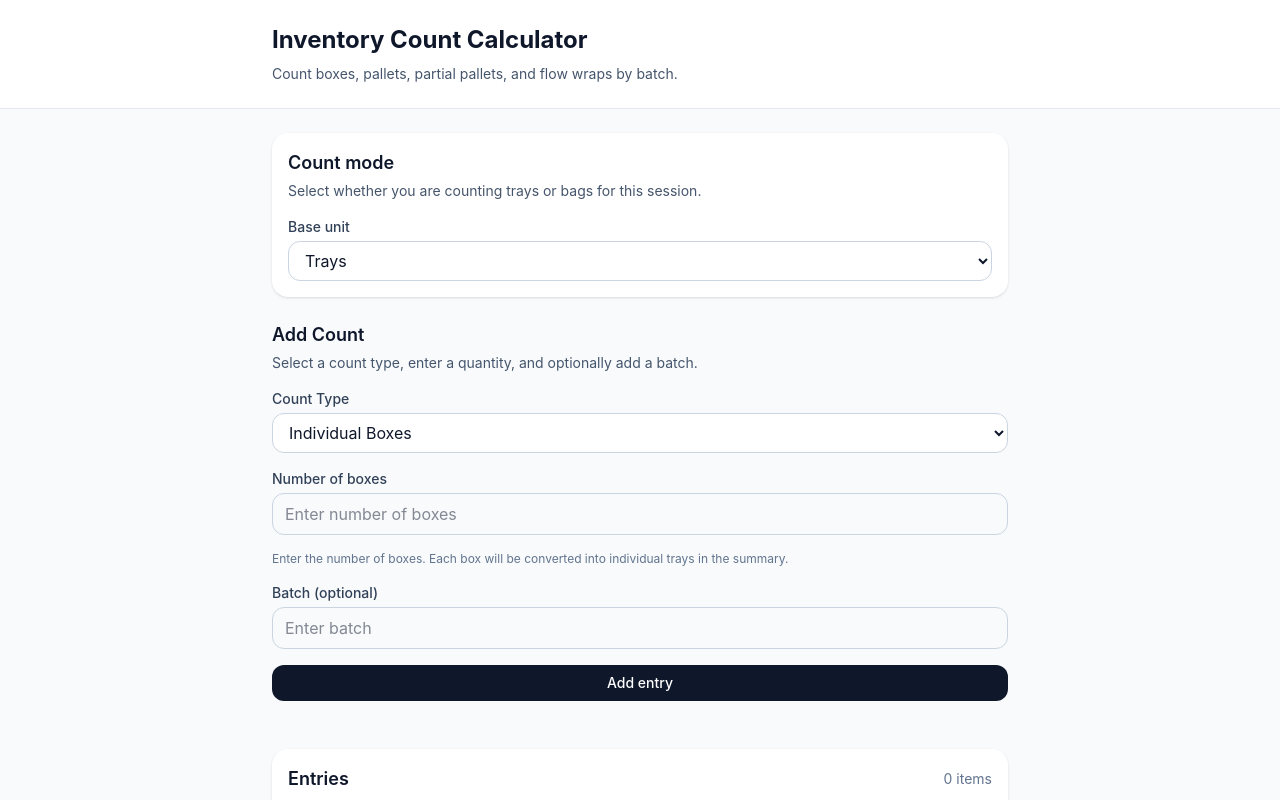
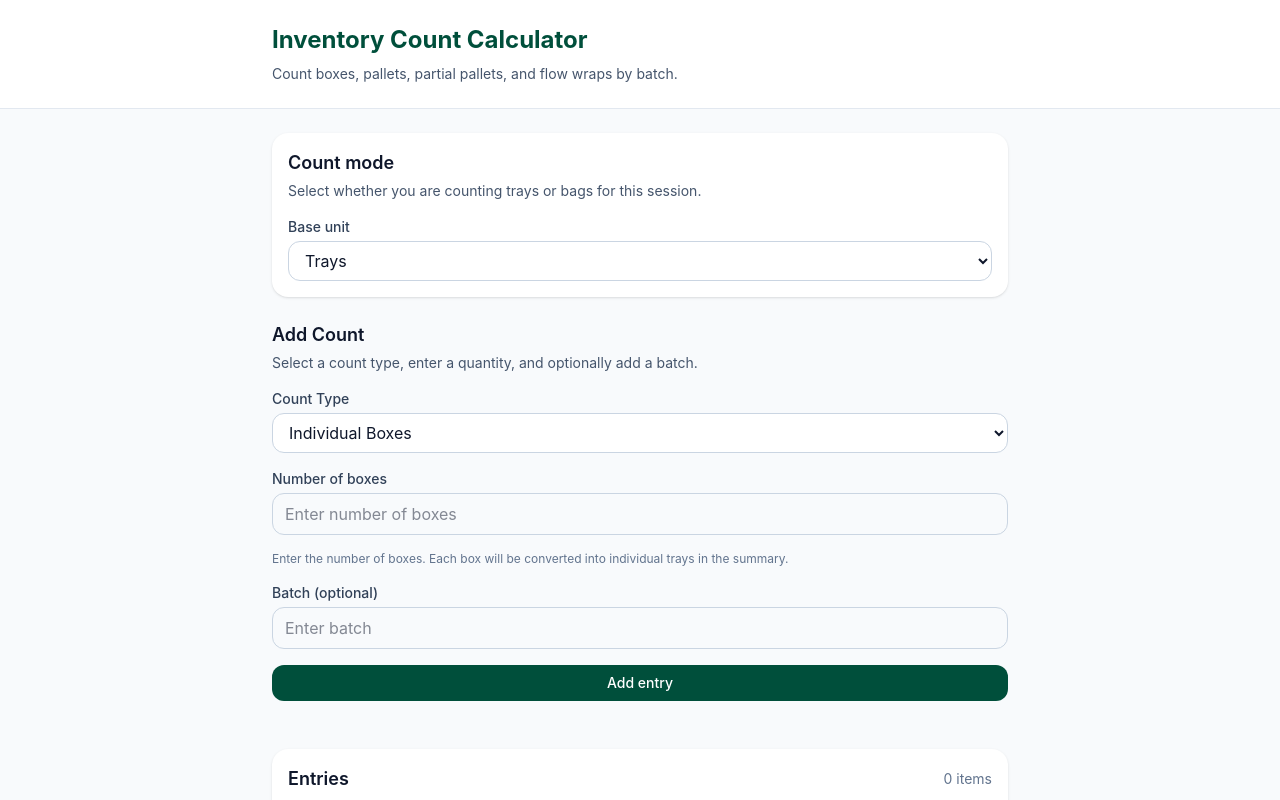
Before and after one commit to luis29dev/material-counter, a React (Vite) app: page / in a window 1280 px wide. Shown: the top 800 px of the page. Built offline with nearby package versions, Linux system fonts and the light colour scheme.

Commit message:
style: switvh color to emerald for cleaner UI

```diff
--- a/src/components/CountForm.jsx
+++ b/src/components/CountForm.jsx
@@ -34,7 +34,7 @@ function CountForm({ onAddEntry, countMode }) {
   }
   return (
     <div>
-      <section>
+      <section className="">
         <h2 className="text-lg font-semibold text-slate-900">Add Count</h2>
         <p className="mt-1 text-sm text-slate-600">
           Select a count type, enter a quantity, and optionally add a batch.
@@ -100,7 +100,7 @@ function CountForm({ onAddEntry, countMode }) {
 
           <button
             type="submit"
-            className="w-full rounded-xl bg-slate-900 px-4 py-2 text-sm font-medium text-white transition hover:bg-slate-800"
+            className="w-full rounded-xl bg-emerald-900 hover:bg-emerald-600 px-4 py-2 text-sm font-medium text-white transition hover:bg-slate-800"
           >
             Add entry
           </button>
--- a/src/components/Header.jsx
+++ b/src/components/Header.jsx
@@ -2,7 +2,7 @@ function Header() {
   return (
     <header className="border-b border-slate-200 bg-white">
       <div className="mx-auto max-w-3xl px-4 py-6">
-        <h1 className="text-2xl font-bold text-slate-900">
+        <h1 className="text-2xl font-bold text-emerald-900">
           Inventory Count Calculator
         </h1>
         <p className="mt-2 text-sm text-slate-600">
--- a/src/components/Summary.jsx
+++ b/src/components/Summary.jsx
@@ -37,8 +37,10 @@ export default function Summary({ entries, countMode }) {
             ))}
           </div>
 
-          <div className="mt-6 rounded-xl bg-slate-50 p-4">
-            <p className="text-sm font-semibold text-slate-900">Grand total</p>
+          <div className="mt-6 rounded-xl bg-blue-50 p-4">
+            <p className="text-sm font-semibold text-emerald-900">
+              Grand total
+            </p>
             <p className="mt-2 text-sm text-slate-600">
               Total {unitLabel}:{" "}
               <span className="font-medium">{grandTotal}</span>
```
